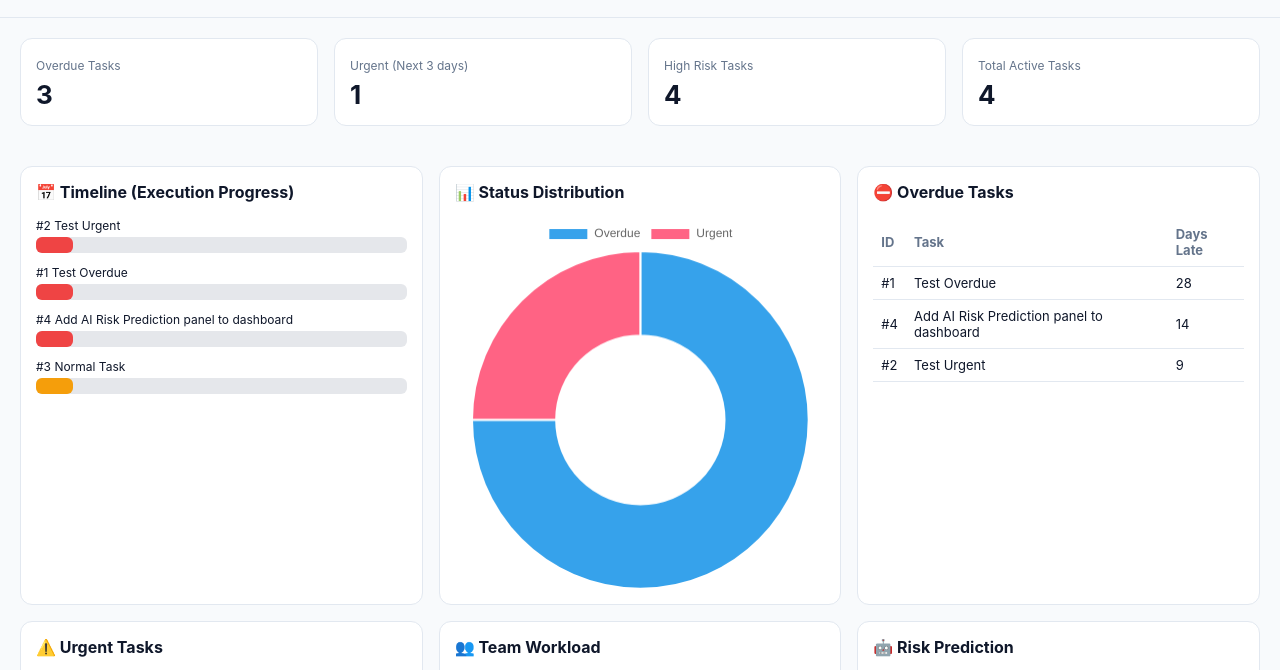
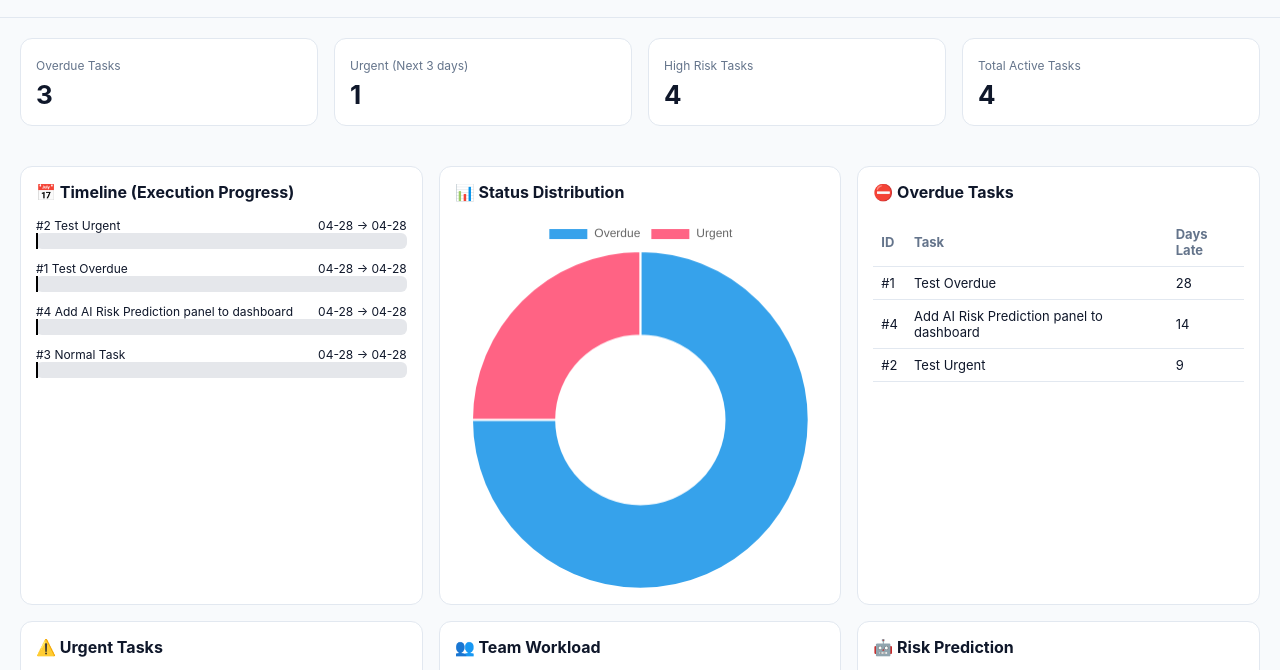
Before and after one commit to potatoscript/portfolio-dashboard, a website: page docs/index.html in a window 1280 px wide. Shown: the part 92-762 px from the top of the page. Drawn offline with nearby package versions, Linux system fonts and the light colour scheme.

Commit message:
Update Gantt chart rendering logic and messages

```diff
--- a/docs/index.html
+++ b/docs/index.html
@@ -357,23 +357,79 @@ function renderGantt(data) {
   el.innerHTML = "";
 
   if (!data.timeline?.length) {
-    el.innerHTML = "<div class='empty'>No timeline data available</div>";
+    el.innerHTML = "<p>No timeline data</p>";
     return;
   }
 
-  data.timeline.forEach(t=>{
-    let cls="ok";
-    if(t.status==="delayed") cls="delayed";
-    if(t.status==="at-risk") cls="risk";
+  // Find global date range
+  const allDates = data.timeline.flatMap(t => [
+    new Date(t.start || Date.now()),
+    new Date(t.due || Date.now())
+  ]);
+
+  const minDate = new Date(Math.min(...allDates));
+  const maxDate = new Date(Math.max(...allDates));
+  const totalRange = maxDate - minDate;
+
+  const today = new Date();
+
+  data.timeline.forEach(t => {
+    const start = new Date(t.start || today);
+    const due = new Date(t.due || today);
+
+    const left = ((start - minDate) / totalRange) * 100;
+    const width = ((due - start) / totalRange) * 100;
+
+    const progressWidth = (t.progress || 0);
+
+    let cls = "ok";
+    if (t.status === "delayed") cls = "delayed";
+    if (t.status === "at-risk") cls = "risk";
 
     el.innerHTML += `
       <div class="gantt-row">
-        <div class="gantt-label">#${t.number} ${t.title}</div>
-        <div class="gantt-bar">
-          <div class="gantt-fill ${cls}" style="width:${t.progress||10}%"></div>
+
+        <div style="display:flex;justify-content:space-between;font-size:12px;">
+          <div>#${t.number} ${t.title}</div>
+          <div>${formatDate(start)} → ${formatDate(due)}</div>
         </div>
-      </div>`;
+
+        <div class="gantt-bar" style="position:relative;">
+
+          <!-- Planned timeline -->
+          <div style="
+            position:absolute;
+            left:${left}%;
+            width:${width}%;
+            height:100%;
+            background:#cbd5f5;
+            border-radius:6px;
+          "></div>
+
+          <!-- Actual progress -->
+          <div class="gantt-fill ${cls}" style="
+            position:absolute;
+            left:${left}%;
+            width:${width * (progressWidth / 100)}%;
+          "></div>
+
+          <!-- Today marker -->
+          <div style="
+            position:absolute;
+            left:${((today - minDate)/totalRange)*100}%;
+            width:2px;
+            height:100%;
+            background:black;
+          "></div>
+
+        </div>
+      </div>
+    `;
   });
+}
+
+function formatDate(d){
+  return d.toISOString().slice(5,10);
 }
 
 function renderTable(id, arr, fn) {
```
